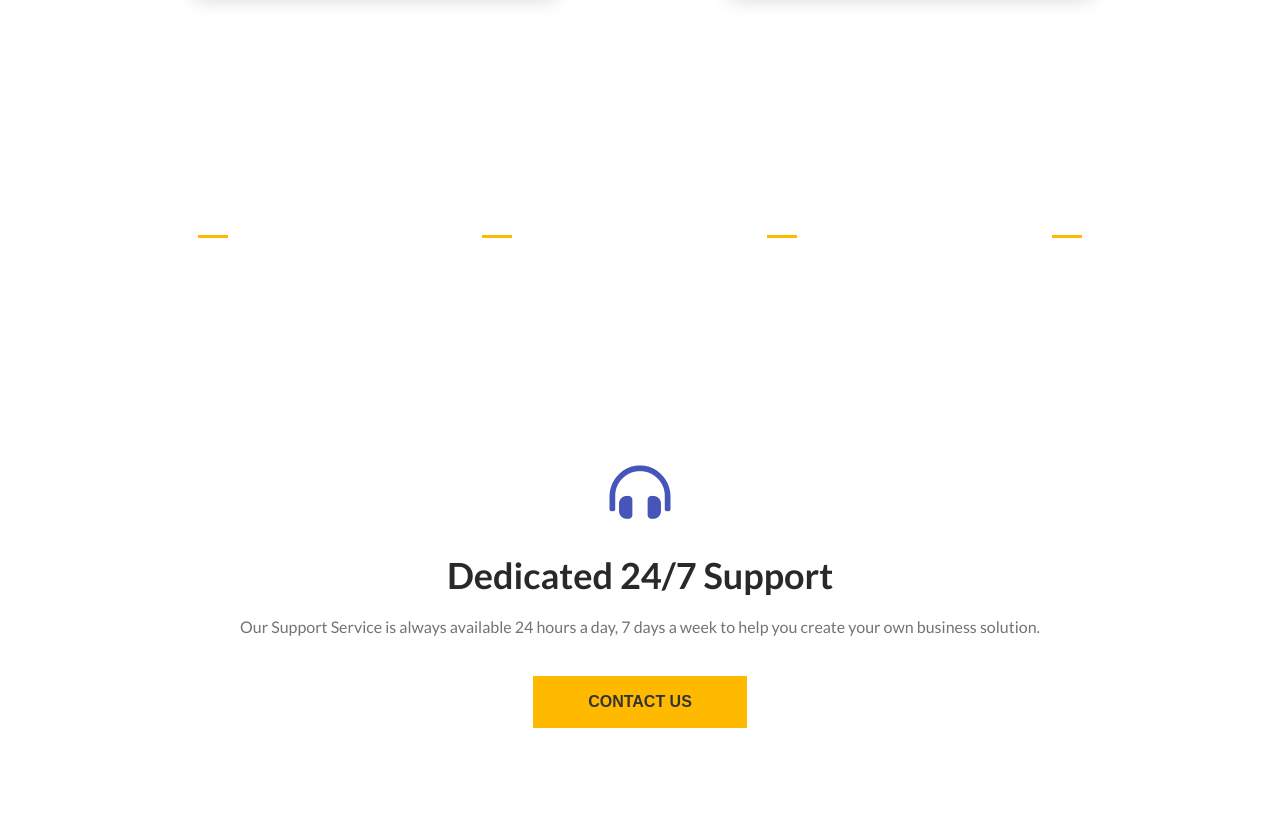
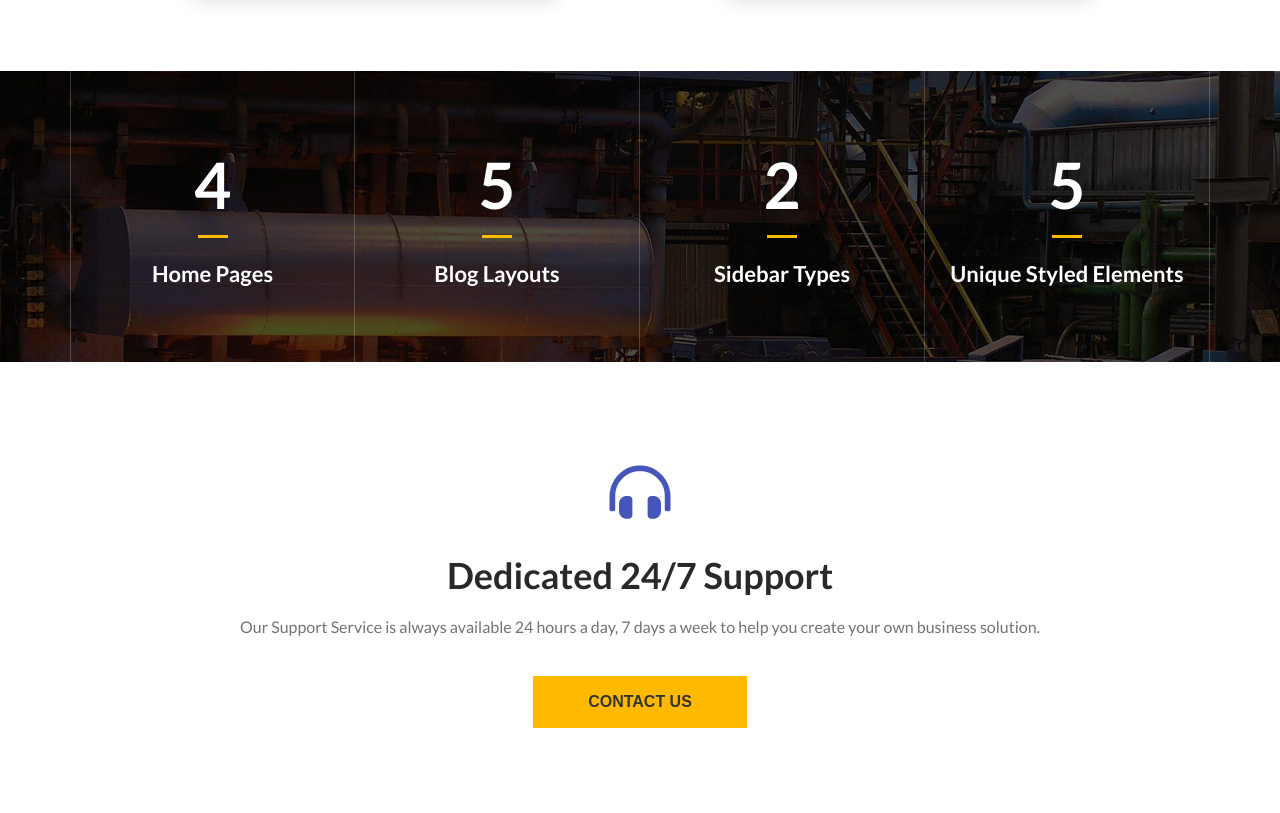
Before and after one commit to mehdislymnv/PragmatechFoundationProject, a plain HTML site: page Myprojects/template-Fabricator/index.html in a window 1280 px wide. Shown: the part 2926-3739 px from the top of the page. Drawn offline with Linux system fonts and the light colour scheme; the site is published under a folder, as on GitHub Pages, so addresses that start at the root find nothing.

Commit message:
Bir daha lazimi duzelisler edildi uzurlu sayin))

```diff
--- a/Myprojects/template-Fabricator/css/style.css
+++ b/Myprojects/template-Fabricator/css/style.css
@@ -443,7 +443,7 @@ img {
 /*Start statistics*/
 
 #statistics{
-	background: url(/Myprojects/template-Fabricator/img/index-bg-1.jpg) center center no-repeat;
+	background: url(../img/index-bg-1.jpg) center center no-repeat;
 	background-attachment: fixed;
 	background-size:cover;
 
```
